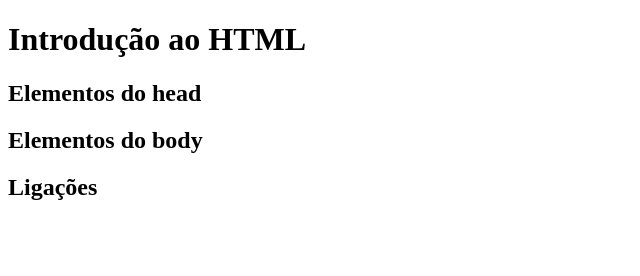
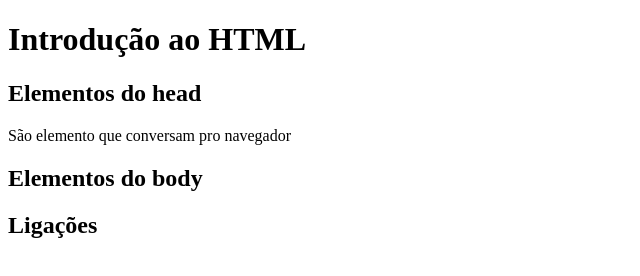
Before and after one commit to ufjf-dcc202/ufjf-dcc202-2025-1-b-atv02-Thunder934, a plain HTML site: page index.html in a window 1280 px wide. Shown: the whole page, without its empty margins (0-640 px from the left). Drawn offline with Linux system fonts and the light colour scheme.

Commit message:
adiciona seções

```diff
--- a/index.html
+++ b/index.html
@@ -8,8 +8,15 @@
 
   <body>
     <h1>Introdução ao HTML</h1>
-    <h2>Elementos do head</h2>
-    <h2>Elementos do body</h2>
-    <h2>Ligações</h2>
+    <section>
+      <h2>Elementos do head</h2>
+      <p>São elemento que conversam pro navegador</p>
+    </section>
+    <section>
+      <h2>Elementos do body</h2>
+    </section>
+    <section>
+      <h2>Ligações</h2>
+    </section>
   </body>
 </html>
```
